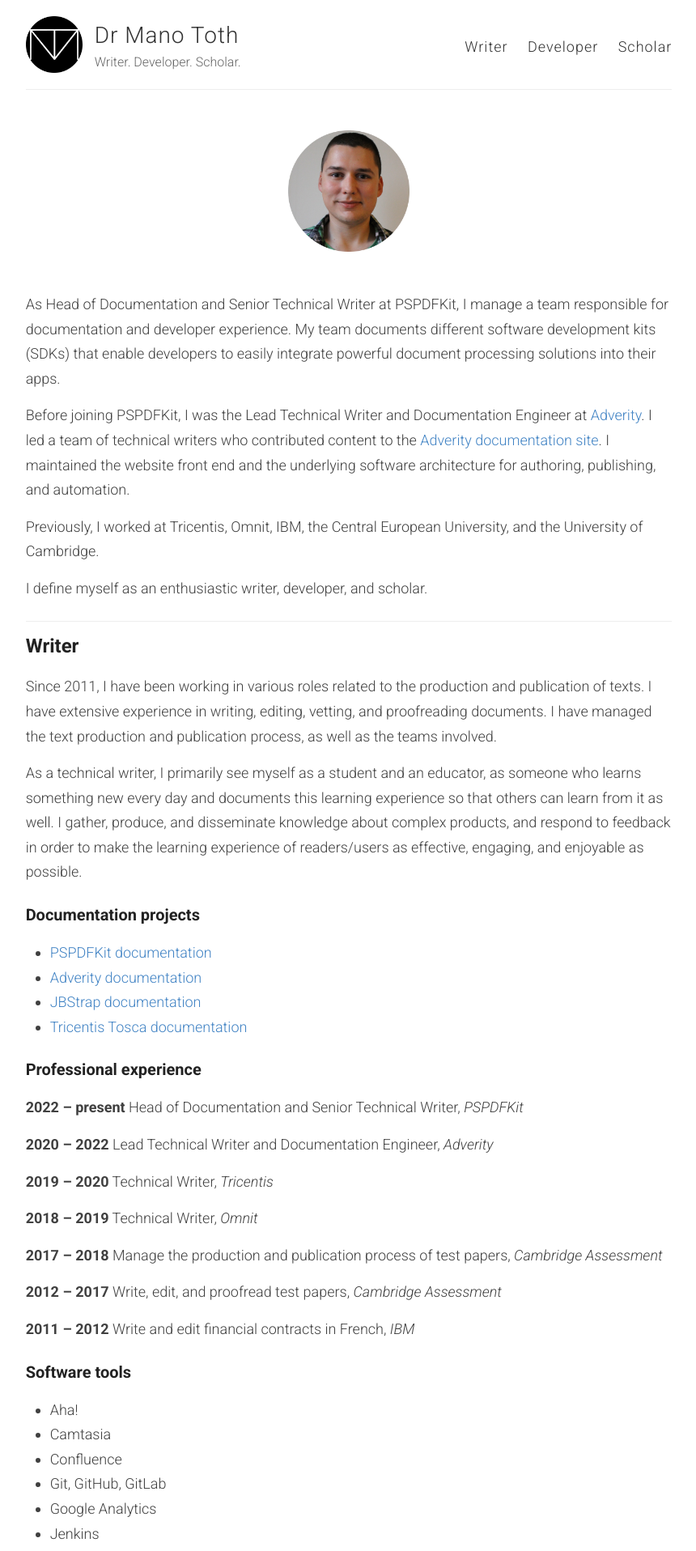
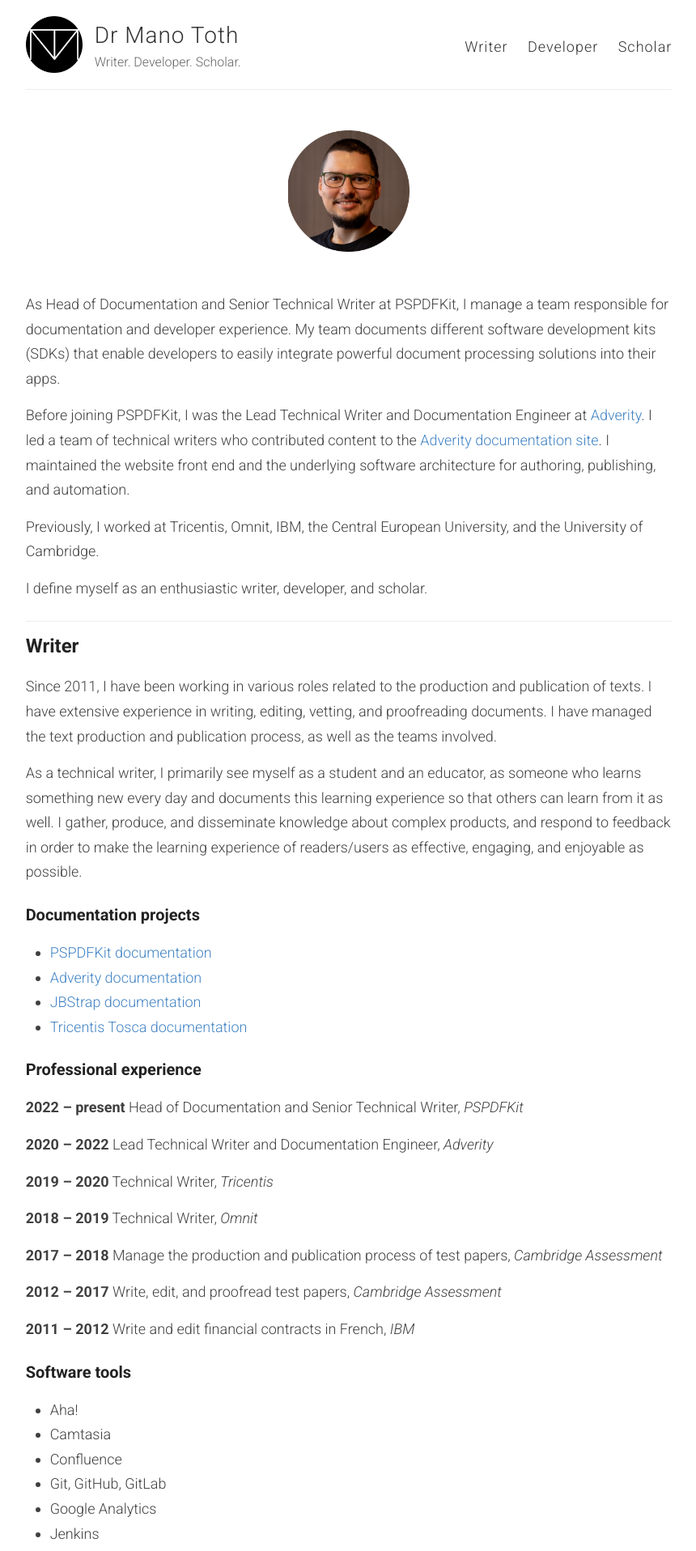
Before and after one commit to tothmano/manototh.github.io, a Jekyll site: the page built from _pages/home.md, in a window 1280 px wide. Shown: the top 1916 px of the page at 81% size, without its empty margins (209-1069 px from the left). Built offline with Jekyll 4.4.1, drawn with Linux system fonts in a browser that asks for light colours.

Commit message:
Change portrait photo

```diff
--- a/assets/style.scss
+++ b/assets/style.scss
@@ -18,13 +18,13 @@
 #mano-toth-photo {
   height: 150px;
   width: 150px;
-  background: transparent url('../images/manototh-photo-sprite-1024.png') no-repeat 100% 0;
+  background: transparent url('../images/manototh-photo2-sprite-1024.png') no-repeat 100% 0;
   background-size: 200%;
   margin: 50px auto;
 }
 
 #mano-toth-photo:hover {
-  background: transparent url('../images/manototh-photo-sprite-1024.png') no-repeat 0 0;
+  background: transparent url('../images/manototh-photo2-sprite-1024.png') no-repeat 0 0;
   background-size: 200%;
 }
 
```
Also changed, not shown: images/manototh-photo2-sprite-1024.png (added).
